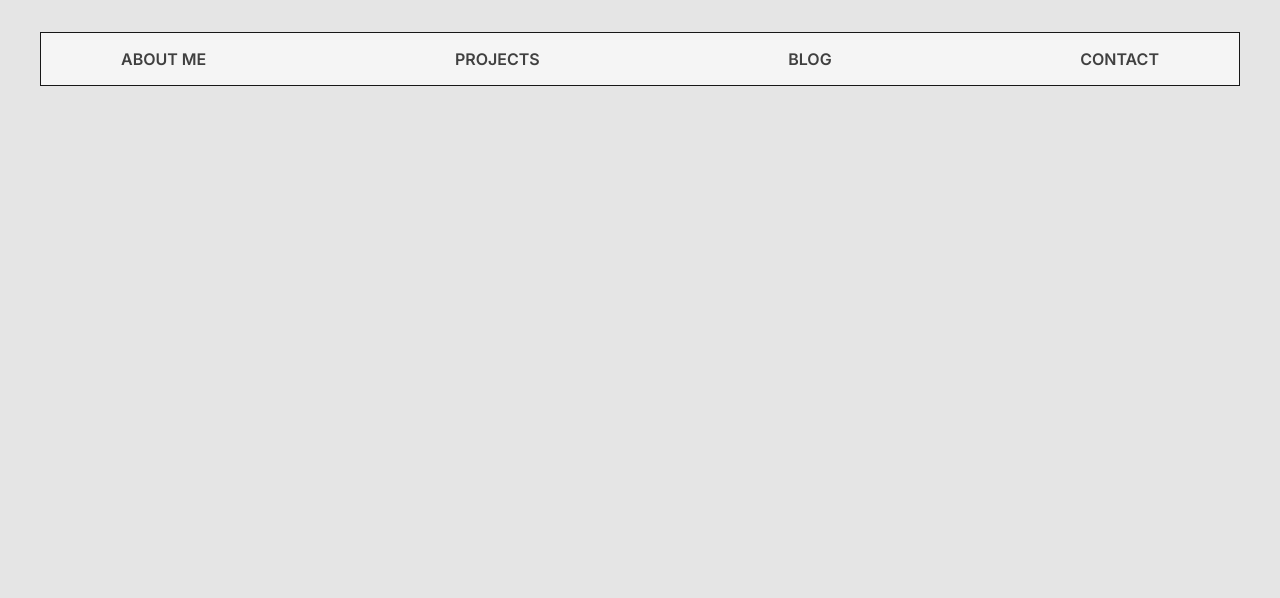
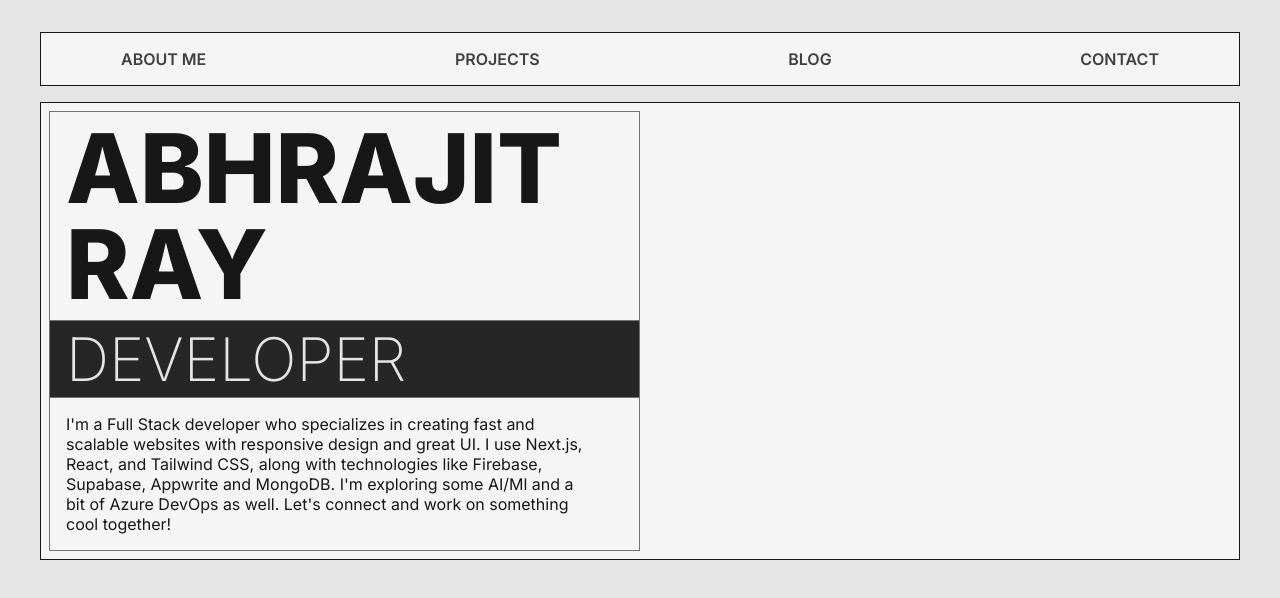
Before and after one commit to abhrajitray77/abhrajit-portfolio, a Next.js app: page / in a window 1280 px wide. Shown: the top 598 px of the page. Built offline with nearby package versions, Linux system fonts and the light colour scheme.

Commit message:
🐱‍🐉 Added hero section  Styling improvements

```diff
--- a/app/globals.css
+++ b/app/globals.css
@@ -25,6 +25,6 @@
 
 @layer base {
   body {
-    @apply bg-neutral-200;
+    @apply bg-neutral-200 text-neutral-900;
   }
 }
--- a/app/page.tsx
+++ b/app/page.tsx
@@ -1,9 +1,13 @@
+import Hero from '@/components/Hero'
 import Image from 'next/image'
 
 export default function Home() {
   return (
     <main className="">
-
+      {/* Hero section */}
+      <section className='max-w-6xl xl:max-w-7xl mx-auto px-4 lg:px-10 py-4'>
+        <Hero />
+      </section>
     </main>
   )
 }
--- a/components/Hero.tsx
+++ b/components/Hero.tsx
@@ -1,11 +1,40 @@
-import React from 'react'
+import React from "react";
 
 const Hero = () => {
   return (
-    <div>
+    <div
+      className=" border-[1px] border-neutral-900 bg-neutral-100 p-1 lg:p-2
+    "
+    >
+      <div className="flex w-[50%] border-[1px] border-neutral-500">
+        {/* left */}
+        <div className="flex flex-col">
+          <div className="px-4 py-2 border-b-[1px] border-neutral-500">
+            <h1 className="flex flex-col text-5xl md:text-6xl lg:text-8xl uppercase font-extrabold">
+              <span>Abhrajit</span>
+              <span>Ray</span>
+            </h1>
+          </div>
 
+          <div className="px-4 py-2 border-b-[1px] border-neutral-500 bg-neutral-800">
+            <h2 className="text-4xl md:text-5xl lg:text-6xl uppercase text-neutral-200 font-extralight">Developer</h2>
+          </div>
+          {/*desc */}
+          <p className="text-base md:text-md leading-5 w-[95%] p-4 ">
+            I&apos;m a Full Stack developer who specializes in creating fast and
+            scalable websites with responsive design and great UI. I use
+            Next.js, React, and Tailwind CSS, along with technologies like
+            Firebase, Supabase, Appwrite and MongoDB. I&apos;m exploring some AI/Ml
+            and a bit of Azure DevOps as well. Let&apos;s connect and work on
+            something cool together!
+          </p>
+        </div>
+
+        {/* right */}
+        <div></div>
+      </div>
     </div>
-  )
-}
+  );
+};
 
-export default Hero
+export default Hero;
```
